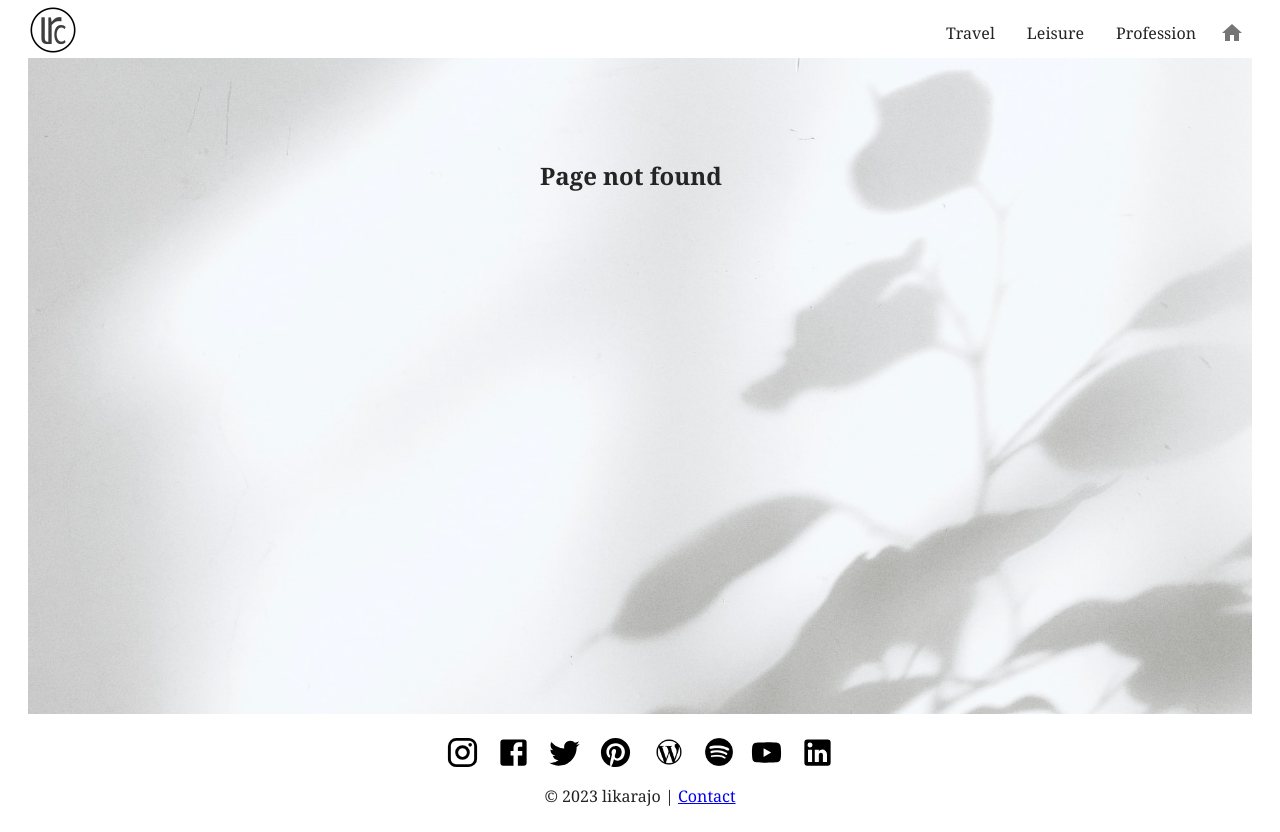
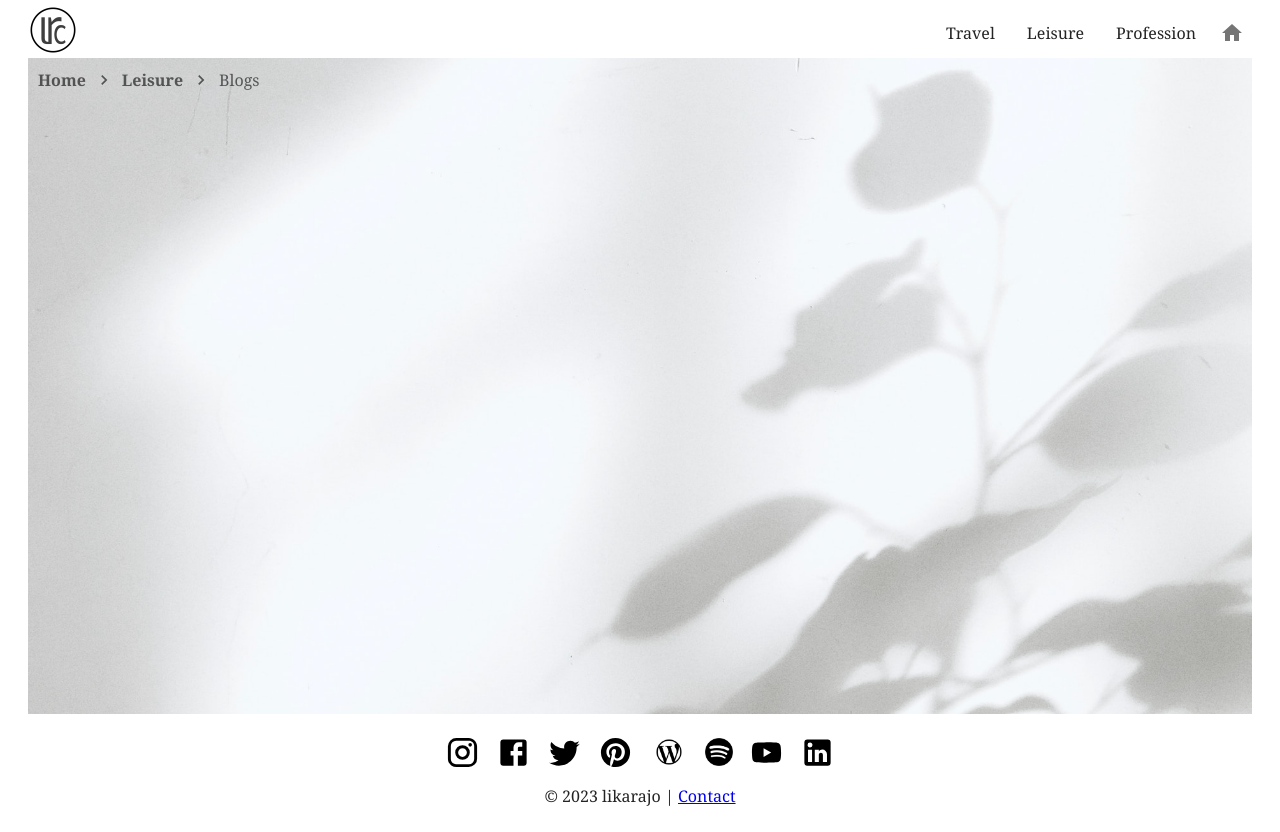
Before and after one commit to likarajo/likarajo.github.io, a React (Vite) app: page /#/leisure/blogs in a window 1280 px wide. Before the commit this address had no page. Built offline with nearby package versions, Linux system fonts and the light colour scheme.

Commit message:
breadcrumbs

```diff
--- a/src/components/App.jsx
+++ b/src/components/App.jsx
@@ -7,6 +7,7 @@ import Cities from '../pages/Cities'
 import Nature from '../pages/Nature'
 import Leisure from '../pages/Leisure'
 import Culinary from '../pages/Culinary'
+import Blogs from "../pages/Blogs";
 import Profession from '../pages/Profession'
 import NotFound from "../pages/NotFound";
 
@@ -22,6 +23,7 @@ function App() {
           <Route path="/travel/nature" element={<Nature />} />
           <Route path="/leisure" element={<Leisure />} />
           <Route path="/leisure/culinary" element={<Culinary />} />
+          <Route path="/leisure/blogs" element={<Blogs />} />
           <Route path="/profession" element={<Profession />} />
           <Route path="*" element={<NotFound />} />
         </Routes>
--- a/src/components/header/Navbar.jsx
+++ b/src/components/header/Navbar.jsx
@@ -76,7 +76,7 @@ function Navbar() {
             >
                 <MenuItem onClick={() => window.open("/#/leisure", "_self")}><Typography>Leisure</Typography></MenuItem>
                 <MenuItem onClick={() => window.open("/#/leisure/culinary", "_self")}><Typography style={{marginLeft: '10px'}}>Culinary</Typography></MenuItem>
-                <MenuItem onClick={() => window.open("https://likarajoblogs.wordpress.com/")}><Typography style={{marginLeft: '10px'}}>Blogs</Typography></MenuItem>
+                <MenuItem onClick={() => window.open("/#/leisure/blogs", "_self")}><Typography style={{marginLeft: '10px'}}>Blogs</Typography></MenuItem>
                 <MenuItem onClick={() => setOpenSocialMedia(true)}><Typography style={{marginLeft: '10px'}}>Social Media</Typography></MenuItem>
                 <MenuItem onClick={() => setOpenMultimedia(true)}><Typography style={{marginLeft: '10px'}}>Multimedia</Typography></MenuItem>
             </Menu>
@@ -108,7 +108,7 @@ function Navbar() {
                     <Divider/>
                     <ListItem key="item-2"><ListItemButton href="/#/leisure"><Typography>Leisure</Typography></ListItemButton></ListItem>
                     <ListItem key="item-2.1"><ListItemButton href="/#/leisure/culinary"><Typography style={{marginLeft: '10px'}}>Culinary</Typography></ListItemButton></ListItem>
-                    <ListItem key="item-2.2"><ListItemButton href="https://likarajoblogs.wordpress.com/" target="_blank"><Typography style={{marginLeft: '10px'}}>Blogs</Typography></ListItemButton></ListItem>
+                    <ListItem key="item-2.2"><ListItemButton href="/#/leisure/blogs"><Typography style={{marginLeft: '10px'}}>Blogs</Typography></ListItemButton></ListItem>
                     <ListItem key="item-2.3"><ListItemButton onClick={() => setOpenSocialMedia(true)}><Typography style={{marginLeft: '10px'}}>Social Media</Typography></ListItemButton></ListItem>
                     <ListItem key="item-2.4"><ListItemButton onClick={() => setOpenMultimedia(true)}><Typography style={{marginLeft: '10px'}}>Multimedia</Typography></ListItemButton></ListItem>
                     <Divider/>
--- a/src/components/leisure/Cards.jsx
+++ b/src/components/leisure/Cards.jsx
@@ -46,7 +46,7 @@ function Cards() {
                         and expertise as I believe that it is a powerful tool for building a community
                         and connecting with like-minded individuals who share similar interests.
                     </Typography>
-                    <AppButton variant="contained" href="https://likarajoblogs.wordpress.com/" target="_blank" style={{margin: '20px 0'}}>Read More</AppButton>
+                    <AppButton variant="contained" href="/#/leisure/blogs" style={{margin: '20px 0'}}>Read More</AppButton>
                 </div>
             </div>
         :
--- /dev/null
+++ b/src/pages/Blogs.jsx
@@ -0,0 +1,19 @@
+import { NavigateNext } from "@mui/icons-material"
+import { Breadcrumbs, Link, Typography } from "@mui/material"
+
+function Blogs() {
+    const breadcrumbs = [
+        <Link key="1" color="inherit" style={{textDecoration: "none"}} href="/"><b>Home</b></Link>,
+        <Link key="2" color="inherit" style={{textDecoration: "none"}} href="/#/leisure"><b>Leisure</b></Link>,
+        <Typography key="3">Blogs</Typography>
+    ]
+    return (
+        <div id="blogs">
+            <Breadcrumbs separator={<NavigateNext fontSize="small"/>} style={{maxWidth: "280px", padding: "10px"}}>
+                {breadcrumbs}
+            </Breadcrumbs>
+        </div>
+    )
+}
+
+export default Blogs
--- a/src/pages/Cities.jsx
+++ b/src/pages/Cities.jsx
@@ -1,8 +1,17 @@
+import { NavigateNext } from "@mui/icons-material"
+import { Breadcrumbs, Link, Typography } from "@mui/material"
+
 function Cities() {
-
+    const breadcrumbs = [
+        <Link key="1" color="inherit" style={{textDecoration: "none"}} href="/"><b>Home</b></Link>,
+        <Link key="2" color="inherit" style={{textDecoration: "none"}} href="/#/travel"><b>Travel</b></Link>,
+        <Typography key="3">Cities</Typography>
+    ]
     return (
         <div id="cities">
-            Cities
+            <Breadcrumbs separator={<NavigateNext fontSize="small"/>} style={{maxWidth: "280px", padding: "10px"}}>
+                {breadcrumbs}
+            </Breadcrumbs>
         </div>
     )
 }
--- a/src/pages/Culinary.jsx
+++ b/src/pages/Culinary.jsx
@@ -1,8 +1,17 @@
+import { NavigateNext } from "@mui/icons-material"
+import { Breadcrumbs, Link, Typography } from "@mui/material"
+
 function Culinary() {
-
+    const breadcrumbs = [
+        <Link key="1" color="inherit" style={{textDecoration: "none"}} href="/"><b>Home</b></Link>,
+        <Link key="2" color="inherit" style={{textDecoration: "none"}} href="/#/leisure"><b>Leisure</b></Link>,
+        <Typography key="3">Culinary</Typography>
+    ]
     return (
         <div id="culinary">
-            Culinary
+            <Breadcrumbs separator={<NavigateNext fontSize="small"/>} style={{maxWidth: "280px", padding: "10px"}}>
+                {breadcrumbs}
+            </Breadcrumbs>
         </div>
     )
 }
--- a/src/pages/Leisure.jsx
+++ b/src/pages/Leisure.jsx
@@ -1,10 +1,19 @@
 import Cards from "../components/leisure/Cards"
 import Media from "../components/leisure/Media"
 import Scrollup from "../components/common/Scrollup"
+import { Breadcrumbs, Link, Typography } from "@mui/material"
+import { NavigateNext } from "@mui/icons-material"
 
 function Leisure() {
+    const breadcrumbs = [
+        <Link key="1" color="inherit" style={{textDecoration: "none"}} href="/"><b>Home</b></Link>,
+        <Typography key="2">Leisure</Typography>
+    ]
     return (
         <div id="leisure">
+            <Breadcrumbs separator={<NavigateNext fontSize="small"/>} style={{maxWidth: "280px", padding: "10px"}}>
+                {breadcrumbs}
+            </Breadcrumbs>
             <Cards />
             <Media />
             <Scrollup />
--- a/src/pages/Nature.jsx
+++ b/src/pages/Nature.jsx
@@ -1,8 +1,17 @@
+import { NavigateNext } from "@mui/icons-material"
+import { Breadcrumbs, Link, Typography } from "@mui/material"
+
 function Nature() {
-
+    const breadcrumbs = [
+        <Link key="1" color="inherit" style={{textDecoration: "none"}} href="/"><b>Home</b></Link>,
+        <Link key="2" color="inherit" style={{textDecoration: "none"}} href="/#/travel"><b>Travel</b></Link>,
+        <Typography key="3">Nature</Typography>
+    ]
     return (
         <div id="nature">
-            Nature
+            <Breadcrumbs separator={<NavigateNext fontSize="small"/>} style={{maxWidth: "280px", padding: "10px"}}>
+                {breadcrumbs}
+            </Breadcrumbs>
         </div>
     )
 }
--- a/src/pages/Profession.jsx
+++ b/src/pages/Profession.jsx
@@ -1,8 +1,16 @@
+import { NavigateNext } from "@mui/icons-material"
+import { Breadcrumbs, Link, Typography } from "@mui/material"
+
 function Profession() {
-
+    const breadcrumbs = [
+        <Link key="1" color="inherit" style={{textDecoration: "none"}} href="/"><b>Home</b></Link>,
+        <Typography key="2">Profession</Typography>
+    ]
     return (
         <div id="profession">
-            Profession
+            <Breadcrumbs separator={<NavigateNext fontSize="small"/>} style={{maxWidth: "280px", padding: "10px"}}>
+                {breadcrumbs}
+            </Breadcrumbs>
         </div>
     )
 }
--- a/src/pages/Travel.jsx
+++ b/src/pages/Travel.jsx
@@ -1,9 +1,18 @@
 import Cards from "../components/travel/Cards"
 import Scrollup from "../components/common/Scrollup"
+import { Breadcrumbs, Link, Typography } from "@mui/material"
+import { NavigateNext } from "@mui/icons-material"
 
 function Travel() {
+    const breadcrumbs = [
+        <Link key="1" color="inherit" style={{textDecoration: "none"}} href="/"><b>Home</b></Link>,
+        <Typography key="2">Travel</Typography>
+    ]
     return (
         <div id="travel">
+            <Breadcrumbs separator={<NavigateNext fontSize="small"/>} style={{maxWidth: "280px", padding: "10px"}}>
+                {breadcrumbs}
+            </Breadcrumbs>
             <Cards />
             <Scrollup />
         </div>
```
